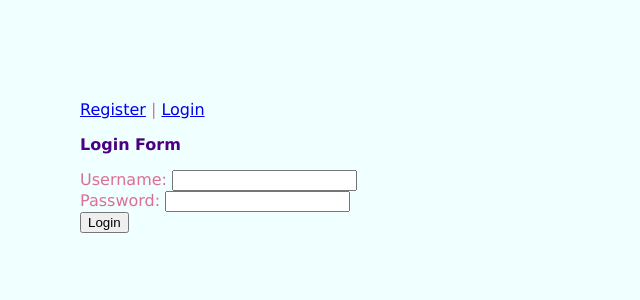
After one commit to Rohitky34/272-Enterorise, a PHP site: page /users.php in a window 1280 px wide. The commit adds this page. Shown: the top 300 px of the page, without its empty margins (0-640 px from the left). Run offline with PHP 8.4, Linux system fonts and the light colour scheme.

Commit message:
added user login

```diff
--- a/index.php
+++ b/index.php
@@ -307,6 +307,7 @@ License URL: http://creativecommons.org/licenses/by/3.0/
 								<a href="price.html">Price</a> |
 								<a href="projects.html">Projects</a> |
 								<a href="contact.php">Contact</a>
+                                <a href="users.php">Users</a>
 							</p>
 						</div>
 					</div>
--- /dev/null
+++ b/users.php
@@ -0,0 +1,75 @@
+<!doctype html>
+<html>
+<head>
+<title>Login</title>
+    <style>
+        body{
+
+    margin-top: 100px;
+    margin-bottom: 100px;
+    margin-right: 150px;
+    margin-left: 80px;
+    background-color: azure ;
+    color: palevioletred;
+    font-family: verdana;
+    font-size: 100%
+
+        }
+            h1 {
+    color: indigo;
+    font-family: verdana;
+    font-size: 100%;
+}
+        h3 {
+    color: indigo;
+    font-family: verdana;
+    font-size: 100%;
+} </style>
+</head>
+<body>
+   <p><a href="register.php">Register</a> | <a href="login.php">Login</a></p>
+<h3>Login Form</h3>
+<form action="" method="POST">
+Username: <input type="text" name="user"><br />
+Password: <input type="password" name="pass"><br />
+<input type="submit" value="Login" name="submit" />
+</form>
+<?php
+if(isset($_POST["submit"])){
+
+if(!empty($_POST['user']) && !empty($_POST['pass'])) {
+    $user=$_POST['user'];
+    $pass=$_POST['pass'];
+
+    $con=mysql_connect('localhost','root','') or die(mysql_error());
+    mysql_select_db('user_registration') or die("cannot select DB");
+
+    $query=mysql_query("SELECT * FROM login WHERE username='".$user."' AND password='".$pass."'");
+    $numrows=mysql_num_rows($query);
+    if($numrows!=0)
+    {
+    while($row=mysql_fetch_assoc($query))
+    {
+    $dbusername=$row['username'];
+    $dbpassword=$row['password'];
+    }
+
+    if($user == $dbusername && $pass == $dbpassword)
+    {
+    session_start();
+    $_SESSION['sess_user']=$user;
+
+    /* Redirect browser */
+    header("Location: member.php");
+    }
+    } else {
+    echo "Invalid username or password!";
+    }
+
+} else {
+    echo "All fields are required!";
+}
+}
+?>
+</body>
+</html>
```
